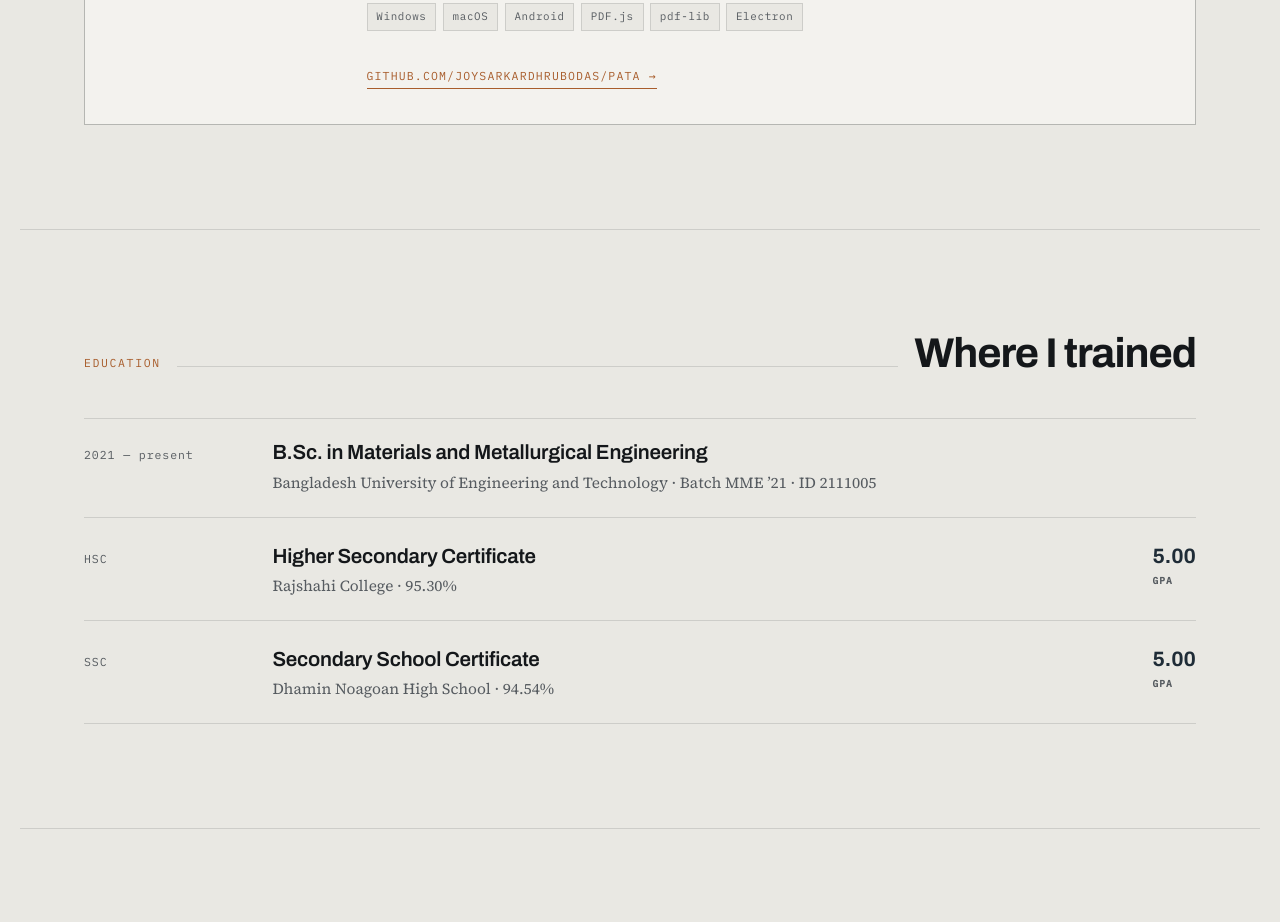
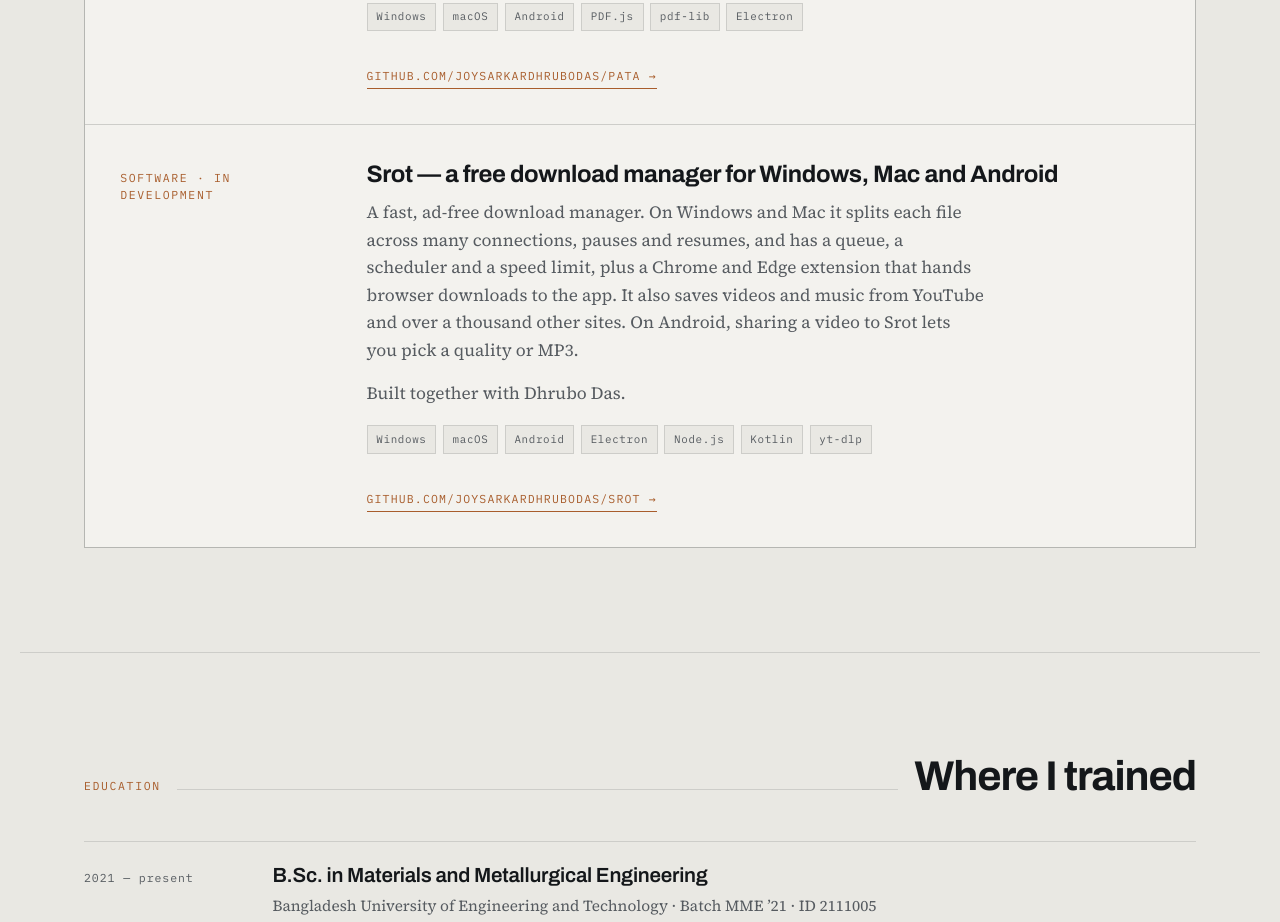
Before and after one commit to JoySarkarBappy/protfolio, a plain HTML site: page index.html in a window 1280 px wide. Shown: the part 2140-3062 px from the top of the page. Drawn offline with Linux system fonts and the light colour scheme; no server answers.

Commit message:
Add Srot download manager to the research and projects section
Co-Authored-By: Claude Sonnet 5.5 <noreply@anthropic.com>
Claude-Session: https://claude.ai/code/session_01KLnwivzKkXp2NYWNs4M5nJ

```diff
--- a/index.html
+++ b/index.html
@@ -314,6 +314,19 @@ footer.foot .wrap{display:flex;flex-wrap:wrap;gap:.75rem 1.5rem;justify-content:
         <li>Windows</li><li>macOS</li><li>Android</li><li>PDF.js</li><li>pdf-lib</li><li>Electron</li>
       </ul>
       <a class="card-link" href="https://github.com/JoysarkarDhrubodas/Pata" target="_blank" rel="noopener">github.com/JoysarkarDhrubodas/Pata →</a>
+      </div>
+    </article>
+
+    <article class="card">
+      <span class="mono">Software · in development</span>
+      <div class="body">
+      <h3>Srot — a free download manager for Windows, Mac and Android</h3>
+      <p>A fast, ad-free download manager. On Windows and Mac it splits each file across many connections, pauses and resumes, and has a queue, a scheduler and a speed limit, plus a Chrome and Edge extension that hands browser downloads to the app. It also saves videos and music from YouTube and over a thousand other sites. On Android, sharing a video to Srot lets you pick a quality or MP3.</p>
+      <p>Built together with Dhrubo Das.</p>
+      <ul class="tags">
+        <li>Windows</li><li>macOS</li><li>Android</li><li>Electron</li><li>Node.js</li><li>Kotlin</li><li>yt-dlp</li>
+      </ul>
+      <a class="card-link" href="https://github.com/JoysarkarDhrubodas/Srot" target="_blank" rel="noopener">github.com/JoysarkarDhrubodas/Srot →</a>
       </div>
     </article>
   </div>
```
